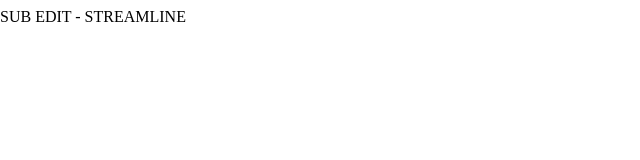
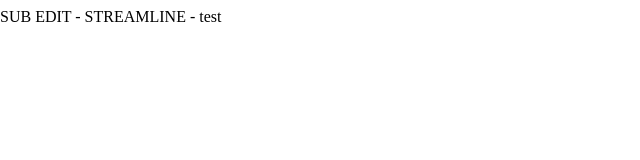
Before and after one commit to rthn/working-hybrid, a plain HTML site: page index.html in a window 1280 px wide. Shown: the full height of the page, 0-640 px from the left. Drawn offline with Linux system fonts and the light colour scheme.

Commit message:
test Commit
test

```diff
--- a/index.html
+++ b/index.html
@@ -4,6 +4,6 @@
 <style type="text/css">body {margin-left: 0px;}</style>
 </head>
 <body>
-<div><p>SUB EDIT - STREAMLINE</p></div>
+<div><p>SUB EDIT - STREAMLINE - test</p></div>
 </body>
 </html>
```
